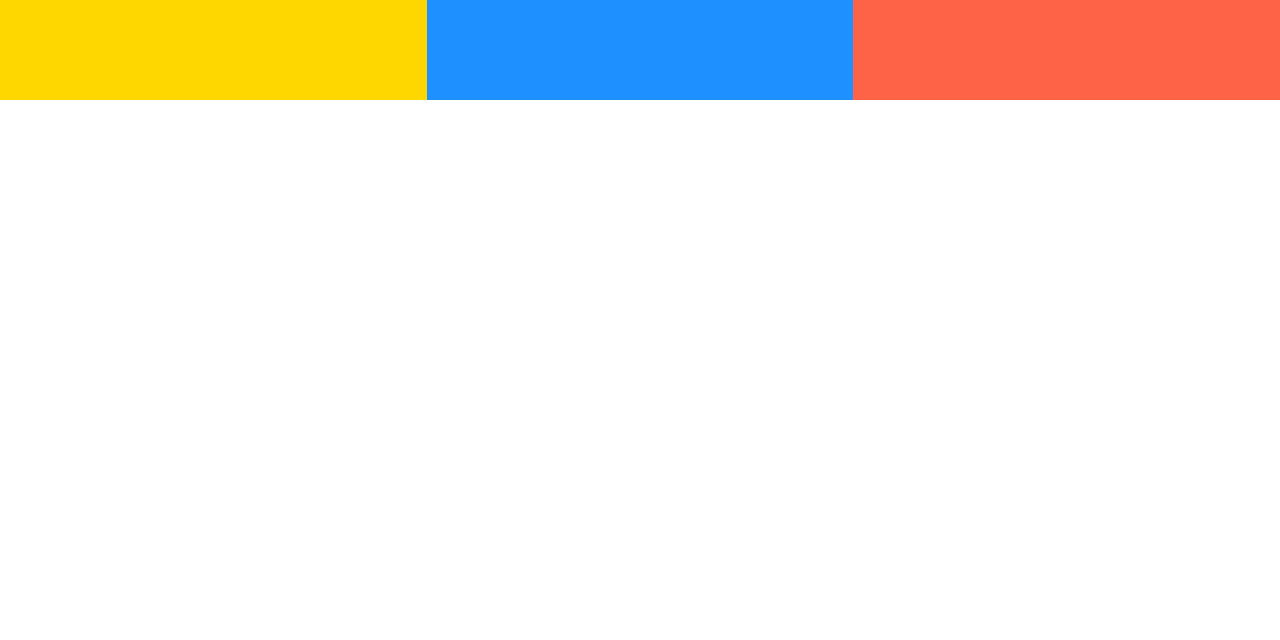
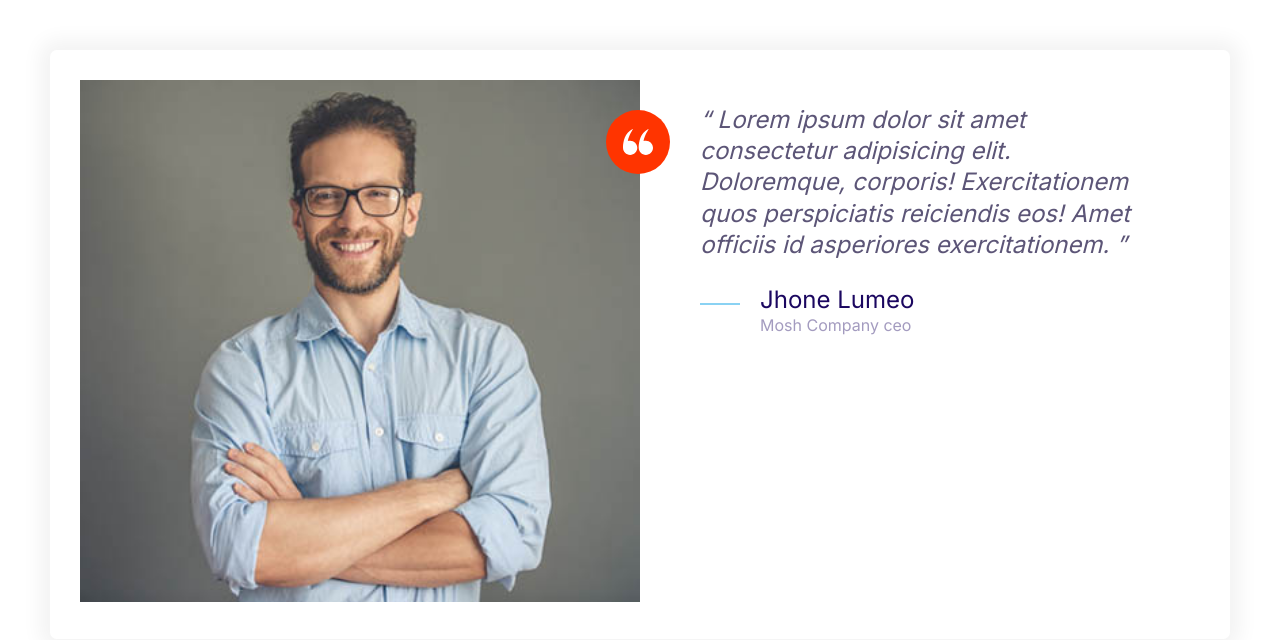
Before and after one commit to tylerthomashusemann/Fictional-Cloud-Hosting-Website-Called-Moshify.-, a plain HTML site: page index.html in a window 1280 px wide. Drawn offline with Linux system fonts and the light colour scheme.

Commit message:
Testimonials-Card

```diff
--- a/css/styles.css
+++ b/css/styles.css
@@ -167,8 +167,17 @@ a {
   height: 40px;
 }
 
+.icon--small {
+  width: 30px;
+  height: 30px;
+}
+
 .icon--primary {
   fill: var(--color-primary);
+}
+
+.icon--white {
+  fill: #fff;
 }
 
 .icon-container {
@@ -179,6 +188,10 @@ a {
   display: inline-flex;
   justify-content: center;
   align-items: center;
+}
+
+.icon-container--accent {
+  background: var(--color-accent);
 }
 
 /* Buttons */
@@ -449,3 +462,33 @@ a {
     grid-template-columns: repeat(3, 1fr);
   }
 }
+
+/* Testimonials */
+.testimonial {
+  padding: 3rem;
+}
+
+.testimonial__image {
+  position: relative;
+}
+
+.testimonial__image > img {
+  width: 100%;
+}
+
+.testimonial__image > .icon-container {
+  position: absolute;
+  top: 3rem;
+  right: -30px;
+}
+
+@media screen and (min-width: 1024px) {
+  .testimonial .quote,
+  .testimonial.quote__author {
+    font-size: 2.4rem;
+  }
+
+  .testimonial .quote {
+    margin-left: 6rem;
+  }
+}
--- a/index.html
+++ b/index.html
@@ -14,11 +14,38 @@
     <link rel="stylesheet" href="css/normalize.css" />
     <link rel="stylesheet" href="css/styles.css" />
   </head>
-  <body>
-    <div class="grid grid--cols-3">
-      <div style="height: 100px; background: gold"></div>
-      <div style="height: 100px; background: dodgerblue"></div>
-      <div style="height: 100px; background: tomato"></div>
+  <body style="padding: 5rem">
+    <div class="card testimonial">
+      <div class="grid grid--cols-2">
+        <div class="testimonial__image">
+          <img src="images/testimonial.jpg" alt="A happy, smiling customer" />
+          <span class="icon-container icon-container--accent">
+            <svg class="icon icon--white icon--small">
+              <use xlink:href="images/sprite.svg#quotes"></use>
+            </svg>
+          </span>
+        </div>
+        <blockquote class="quote">
+          <p class="quote__text">
+            Lorem ipsum dolor sit amet consectetur adipisicing elit. Doloremque,
+            corporis! Exercitationem quos perspiciatis reiciendis eos! Amet
+            officiis id asperiores exercitationem.
+          </p>
+          <footer>
+            <div class="media">
+              <div class="media__image">
+                <svg class="icon icon--primary quote__line">
+                  <use xlink:href="images/sprite.svg#line"></use>
+                </svg>
+              </div>
+              <div class="media__body">
+                <h3 class="media__title quote__author">Jhone Lumeo</h3>
+                <p class="quote__organization">Mosh Company ceo</p>
+              </div>
+            </div>
+          </footer>
+        </blockquote>
+      </div>
     </div>
   </body>
 </html>
```
Also changed, not shown: components/testimonials-card.html (added, +32 -0 lines), images/testimonial.jpg (added).
